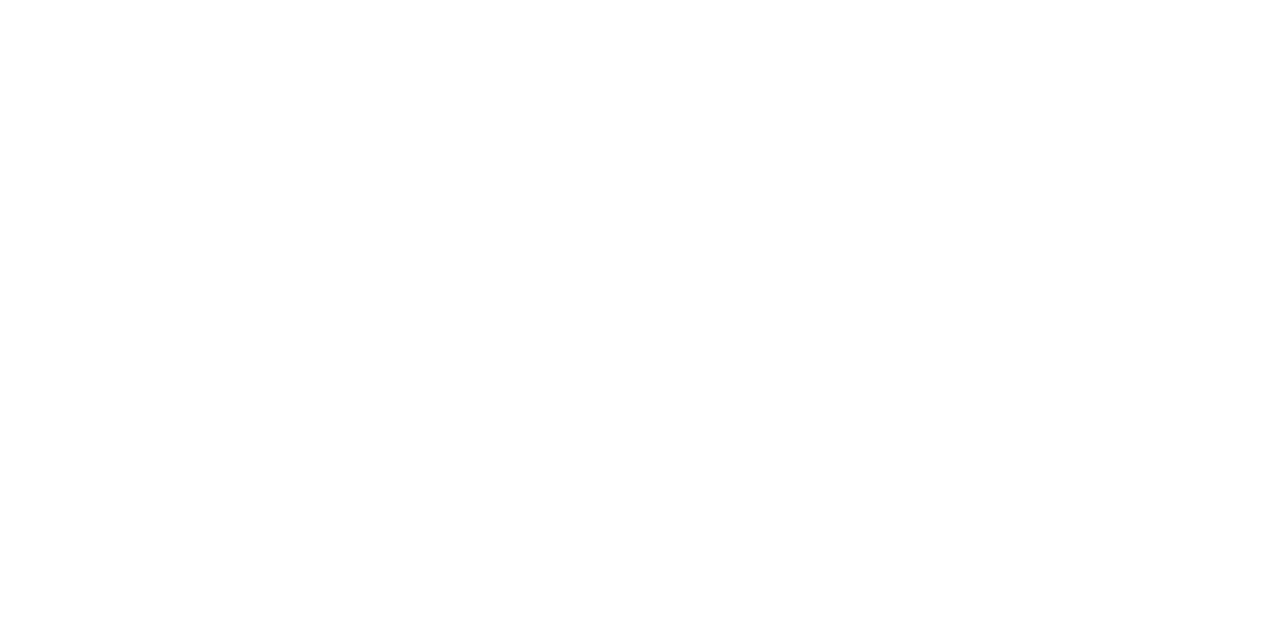
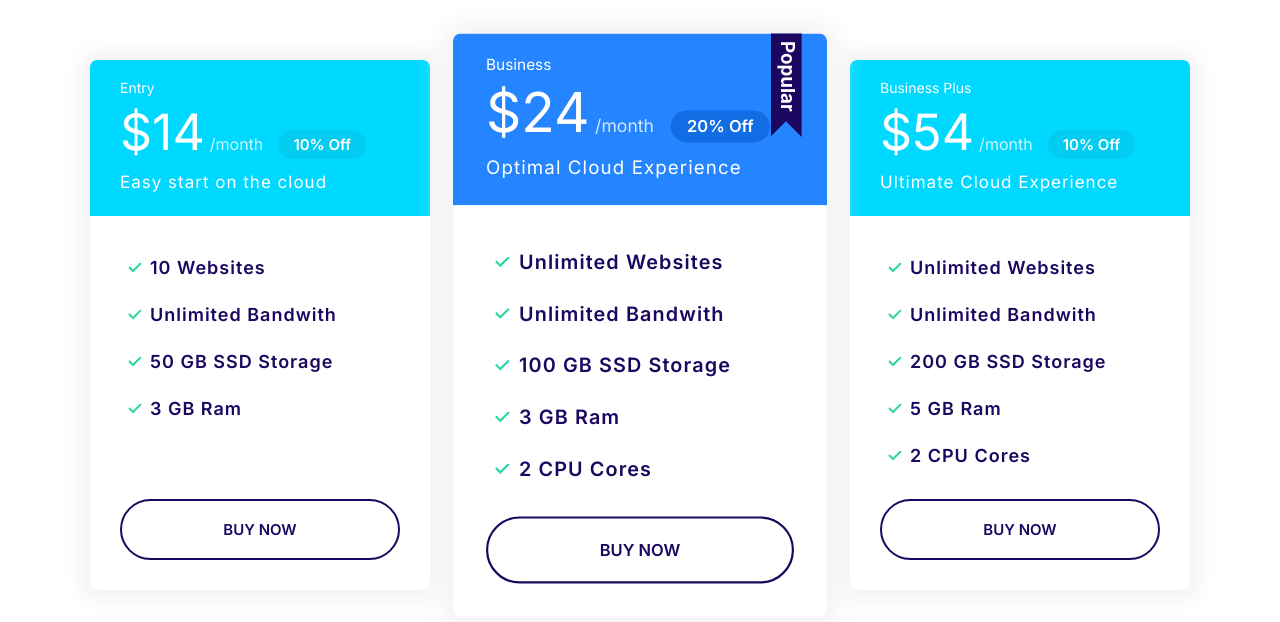
Before and after one commit to PeterVolgers/Alexify, a plain HTML site: page index.html in a window 1280 px wide. Drawn offline with Linux system fonts and the light colour scheme.

Commit message:
Build definitions PlansBlock

```diff
--- a/css/styles.css
+++ b/css/styles.css
@@ -335,11 +335,19 @@ a {
   color: #fff;
 }
 
+.card--primary .badge--primary {
+  background: #126de4;
+}
+
 .card--secondary .badge--secondary {
   background: #02cdf1;
 }
 
 /* Plans */
+
+.plan {
+  transition: transform 0.2s ease-out;
+}
 
 .plan__name {
   color: #fff;
@@ -372,6 +380,10 @@ a {
   font-weight: 600;
 }
 
+.plan--popular {
+  transform: scale(1.1);
+}
+
 .plan--popular .card__header {
   position: relative;
 }
@@ -383,6 +395,14 @@ a {
   position: absolute;
   top: -6px;
   right: 5%;
+}
+
+.plan:hover {
+  transform: scale(1.05);
+}
+
+.plan--popular:hover {
+  transform: scale(1.15);
 }
 
 @media screen and (min-width: 1024px) {
@@ -398,6 +418,21 @@ a {
   .plan__description {
     font-size: 1.7rem;
   }
+}
+
+/* Plans Block */
+
+.block-plans .grid {
+  gap: 8rem 4rem;
+}
+
+.block-plans .card {
+  max-width: 500px;
+  margin: 0 auto;
+}
+
+.block-plans .last__item {
+  padding-bottom: 4.7rem;
 }
 
 /* Media */
@@ -478,11 +513,11 @@ a {
   }
 }
 
-/* @media screen and (min-width: 1024px) {
+@media screen and (min-width: 1024px) {
   .grid--1x3 {
     grid-template-columns: repeat(3, 1fr);
   }
-} */
+}
 
 /* Testimonials */
 
@@ -591,7 +626,7 @@ a {
 
 /* Blocks */
 
-> container {
+.container {
   max-width: 1140px;
   margin: 0 auto;
 }
--- a/index.html
+++ b/index.html
@@ -237,7 +237,72 @@
         </ul>
       </header>
     </section> -->
-    <section class="block-plan"></section>
+    <section class="block container block-plans">
+      <div class="grid grid--1x3">
+        <div class="plan">
+          <div class="card card--secondary">
+            <header class="card__header">
+              <h3 class="plan__name">Entry</h3>
+              <span class="plan__price">$14</span>
+              <span class="plan__billing-cycle">/month</span>
+              <span class="badge badge--secondary badge--small">10% Off</span>
+              <span class="plan__description">Easy start on the cloud</span>
+            </header>
+            <div class="card__body">
+              <ul class="list list--tick">
+                <li class="list__item">10 Websites</li>
+                <li class="list__item">Unlimited Bandwith</li>
+                <li class="list__item">50 GB SSD Storage</li>
+                <li class="list__item last__item">3 GB Ram</li>
+              </ul>
+              <button class="btn btn--outline btn--block">Buy Now</button>
+            </div>
+          </div>
+        </div>
+        <div class="plan plan--popular">
+          <div class="card card--primary">
+            <header class="card__header">
+              <h3 class="plan__name">Business</h3>
+              <span class="plan__price">$24</span>
+              <span class="plan__billing-cycle">/month</span>
+              <span class="badge badge--primary badge--small">20% Off</span>
+              <span class="plan__description">Optimal Cloud Experience</span>
+            </header>
+            <div class="card__body">
+              <ul class="list list--tick">
+                <li class="list__item">Unlimited Websites</li>
+                <li class="list__item">Unlimited Bandwith</li>
+                <li class="list__item">100 GB SSD Storage</li>
+                <li class="list__item">3 GB Ram</li>
+                <li class="list__item">2 CPU Cores</li>
+              </ul>
+              <button class="btn btn--outline btn--block">Buy Now</button>
+            </div>
+          </div>
+        </div>
+        <div class="plan">
+          <div class="card card--secondary">
+            <header class="card__header">
+              <h3 class="plan__name">Business Plus</h3>
+              <span class="plan__price">$54</span>
+              <span class="plan__billing-cycle">/month</span>
+              <span class="badge badge--secondary badge--small">10% Off</span>
+              <span class="plan__description">Ultimate Cloud Experience</span>
+            </header>
+            <div class="card__body">
+              <ul class="list list--tick">
+                <li class="list__item">Unlimited Websites</li>
+                <li class="list__item">Unlimited Bandwith</li>
+                <li class="list__item">200 GB SSD Storage</li>
+                <li class="list__item">5 GB Ram</li>
+                <li class="list__item">2 CPU Cores</li>
+              </ul>
+              <button class="btn btn--outline btn--block">Buy Now</button>
+            </div>
+          </div>
+        </div>
+      </div>
+    </section>
     <script src="js/main.js"></script>
   </body>
 </html>
```
Also changed, not shown: Components/blockPlans.html (added, +66 -0 lines).
